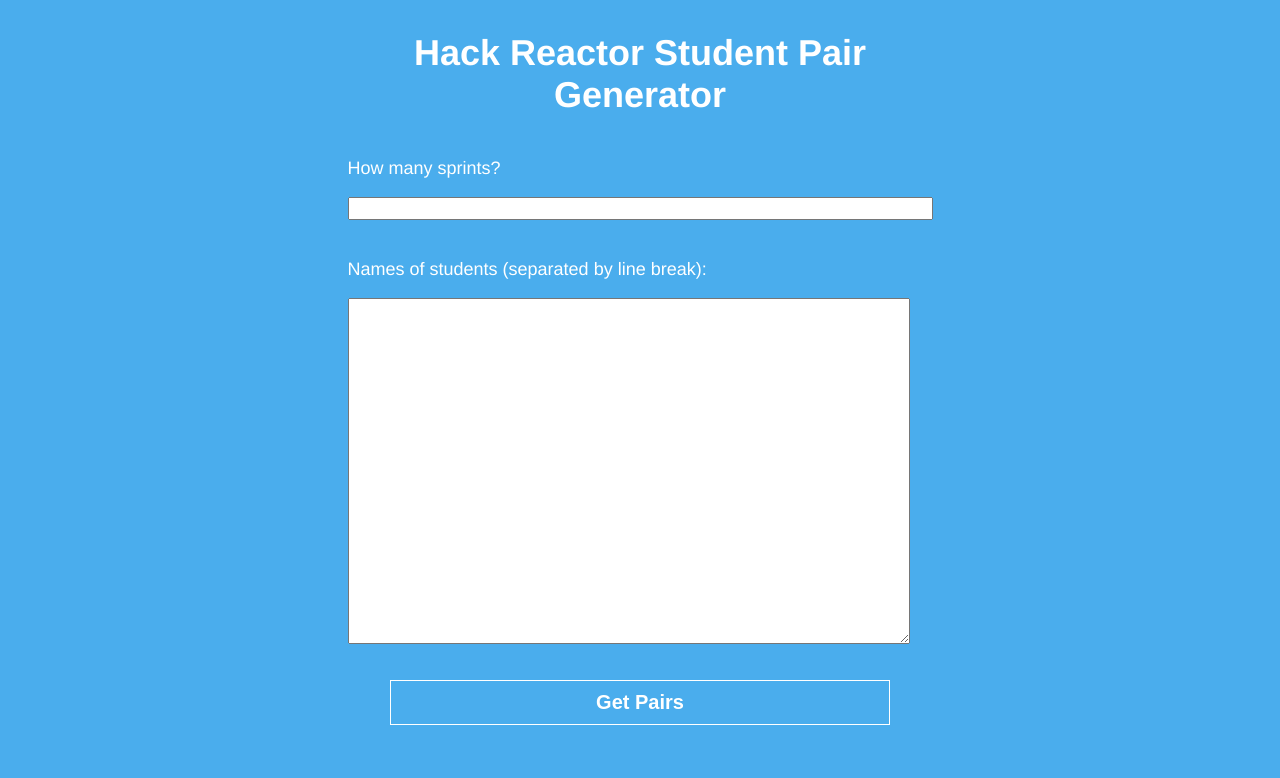
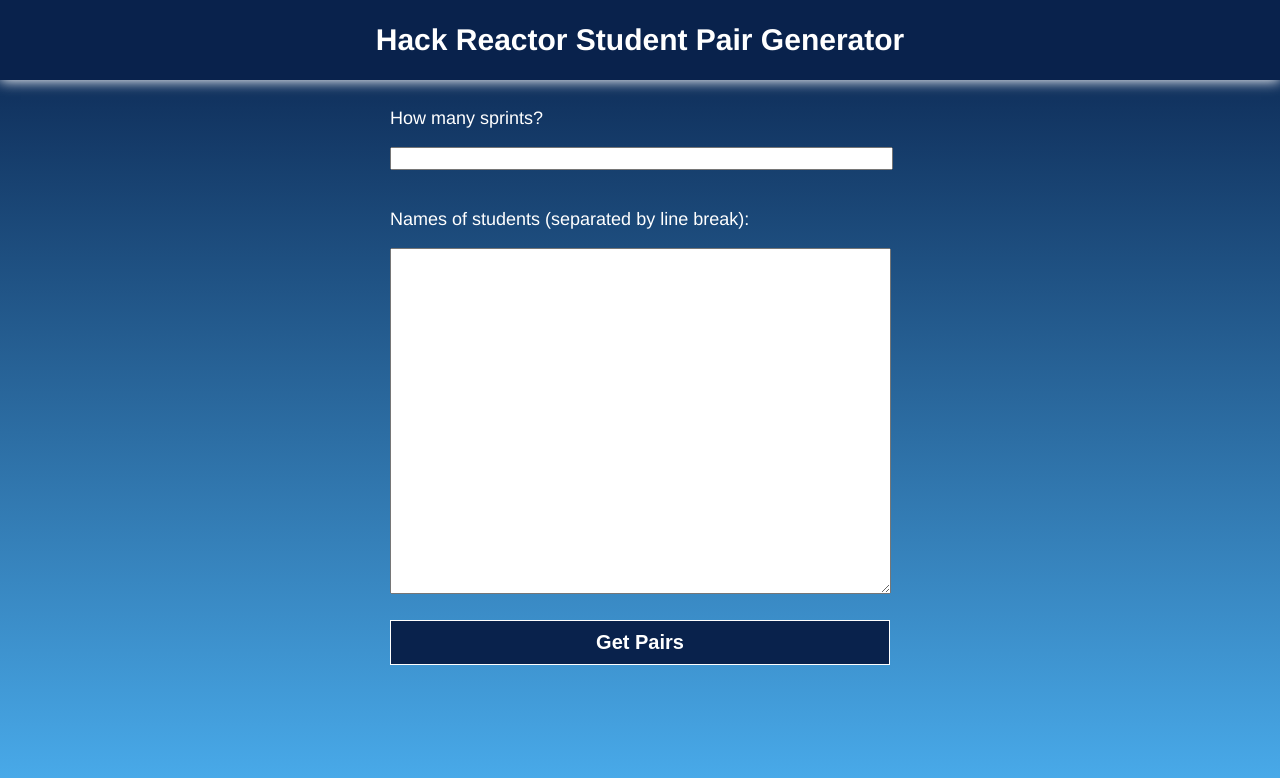
Before and after one commit to aaronvaldez/pair-generator, a React app: page / in a window 1280 px wide. Shown: the top 778 px of the page. Built offline with nearby package versions, Linux system fonts and the light colour scheme.

Commit message:
Code cleanup and styling.

```diff
--- a/public/index.html
+++ b/public/index.html
@@ -11,7 +11,7 @@
 </head>
 
 <body>
-  <div id="root"></div>
+  <div id="root" style="min-height:100vh"></div>
   <script src='bundle.js'> </script>
 </body>
 
--- a/src/App.jsx
+++ b/src/App.jsx
@@ -1,24 +1,15 @@
 import React, { Component } from "react";
 import { Route, Switch, IndexRoute } from "react-router-dom";
 import Generator from "./components/Generator";
-import TextFile from "./components/Generator/TextFile.jsx";
+import TextFile from "./components/TextFile";
 
-class App extends Component {
-  constructor() {
-    super();
-    this.state = {};
-  }
-
-  render() {
-    return (
-      <div>
+const App = () => (
+  <div style={{'min-height':'100vh'}}>
     <Switch>
       <Route path="/:randomstring" component={TextFile} />
       <Route path="*" component={Generator} />
     </Switch>
   </div>
 );
-  }
-}
 
 export default App;
--- a/src/components/Generator/Generator.css
+++ b/src/components/Generator/Generator.css
@@ -1,3 +1,9 @@
+html, body {
+  min-height: 100vh;
+  padding: 0px;
+  margin: 0px;
+}
+
 table {
   width: 100%;
 }
@@ -15,20 +21,25 @@
 
 input, textarea {
   font-size: 15px;
+  width: 99%;
 }
 
 /* table tr:nth-child(even) {
   background-color: #383838;
 } */
 
+#page-container {
+  display: grid;
+  min-height: 100vh;
+  grid-template-rows: 80px auto;
+  color: #fff;
+  background: linear-gradient(rgb(9,34,76), #4aaded);
+  font-family: "Source Sans Pro","Helvetica Neue",Helvetica,Arial,sans-serif;
+}
+
 #generator-container {
-  display: flex;
-  flex-flow: column nowrap;
   max-width: 500px;
-  margin: auto;
-  align-items: center;
-  color: #fff;
-  font-family: "Source Sans Pro","Helvetica Neue",Helvetica,Arial,sans-serif;
+  margin: 10px auto;
   font-size: 18px;
 }
 
@@ -40,6 +51,16 @@
 
 .generator-title {
   text-align: center;
+  background-color: rgb(9,34,76);
+  font-size: 30px;
+  font-weight: bold;
+  line-height: 80px;
+  box-shadow: 0px 1px 13px white;
+}
+
+.sprint-title {
+  text-align: center;
+  font-weight: bold;
 }
 
 .generator-form {
@@ -57,7 +78,7 @@
   padding: 10px;
   cursor: pointer;
   border: 1px solid #fff;
-  background-color: #4aaded;
+  background-color: rgb(9,34,76);
   transition: all .2s ease-in-out;
   color: #fff;
   margin-bottom: 15px;
@@ -67,4 +88,5 @@
   color: #4aaded;
   transition: all .2s ease-in-out;
   background-color: #fff;
+  color: black;
 }
--- a/src/components/Generator/index.jsx
+++ b/src/components/Generator/index.jsx
@@ -1,7 +1,6 @@
 import React, { Component } from "react";
 import { Link, Redirect } from "react-router-dom";
 import randomstring from "randomstring";
-import Helmet from "react-helmet";
 
 import "./Generator.css";
 
@@ -57,7 +56,8 @@
     return pairs;
   }
 
-  generatePairs() {
+  generatePairs(e) {
+    e.preventDefault();
     const students = this.state.students;
     const sprintPairs = [];
     if (students) {
@@ -79,10 +79,10 @@
 
   render() {
     return (
+      <div id="page-container">
+        <div className="generator-title">Hack Reactor Student Pair Generator</div>
         <div id="generator-container">
-        <Helmet bodyAttributes={{ style: "background-color : #4aaded" }} />
-        <h1 className="generator-title">Hack Reactor Student Pair Generator</h1>
-        <form className="generator-form" onChange={e => this.formHandler(e)}>
+          <form className="generator-form" onChange={e => this.formHandler(e)} onSubmit={(e) => this.generatePairs(e)}>
             <div>
               <p>How many sprints?</p>
               <input type="text" name="sprints" size="62" maxLength="255" />
@@ -93,15 +93,14 @@
               <textarea name="students" rows="20" cols="60" />
             </div>
             <br />
-        </form>
             <button
               className="button"
               type="submit"
               value="Get Pairs"
-          onClick={() => this.generatePairs()}
             >
               Get Pairs
             </button>
+          </form>
           {this.state.sprintPairs.length ? (
             <button
               className="button"
@@ -115,7 +114,7 @@
           {(this.state.sprintPairs.length &&
             this.state.sprintPairs.map((pairs, i) => (
               <div id="table-container" key={i}>
-              <h3 className="generator-title">Sprint {i + 1}</h3>
+                <h3 className="sprint-title">Sprint {i + 1}</h3>
                 <table className="sprint-pairs">
                   <tbody>
                     {JSON.parse(pairs).map((pair, j) => (
@@ -130,6 +129,7 @@
             ))) ||
             null}
         </div>
+      </div>
     );
   }
 }
--- a/src/components/Generator/TextFile.jsx
+++ b/src/components/TextFile/index.jsx
@@ -1,13 +1,11 @@
 import React, { Component } from "react";
-import Helmet from "react-helmet";
 
 import "./TextFile.css";
 
-function TextFile(props) {
+const TextFile = (props) => {
   const sprintPairs = JSON.parse(localStorage.getItem("sprintPairs"));
   return sprintPairs.map((pairs, i) => (
     <div id="text-container" key={i}>
-    <Helmet bodyAttributes={{ style: "background-color : #fff" }} />
       Sprint {i + 1}
       {JSON.parse(pairs).map((pair, j) => (
         <div key={j}>{pair[1] ? `${pair[0]} | ${pair[1]}` : pair[0]}</div>
--- a/webpack.config.js
+++ b/webpack.config.js
@@ -1,8 +1,7 @@
 const path = require("path");
-// const OptimizeCssAssetsPlugin = require("optimize-css-assets-webpack-plugin");
 
 module.exports = {
-  entry: path.resolve(__dirname, "./src/"),
+  entry: path.resolve(__dirname, "./src"),
   output: {
     path: path.resolve(__dirname, "./public"),
     filename: "bundle.js"
```
Also changed, not shown: src/components/TextFile/TextFile.css (added). Lines whose indentation alone changed are shown as unchanged.
